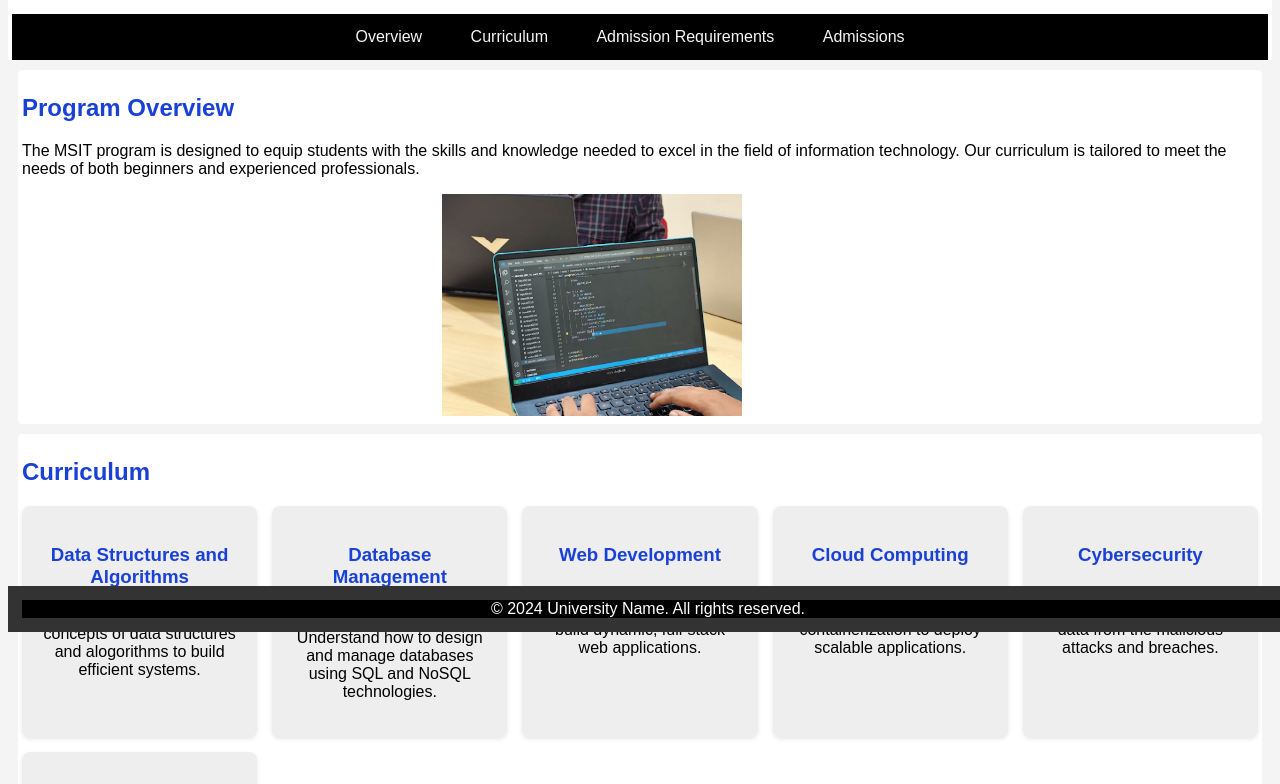
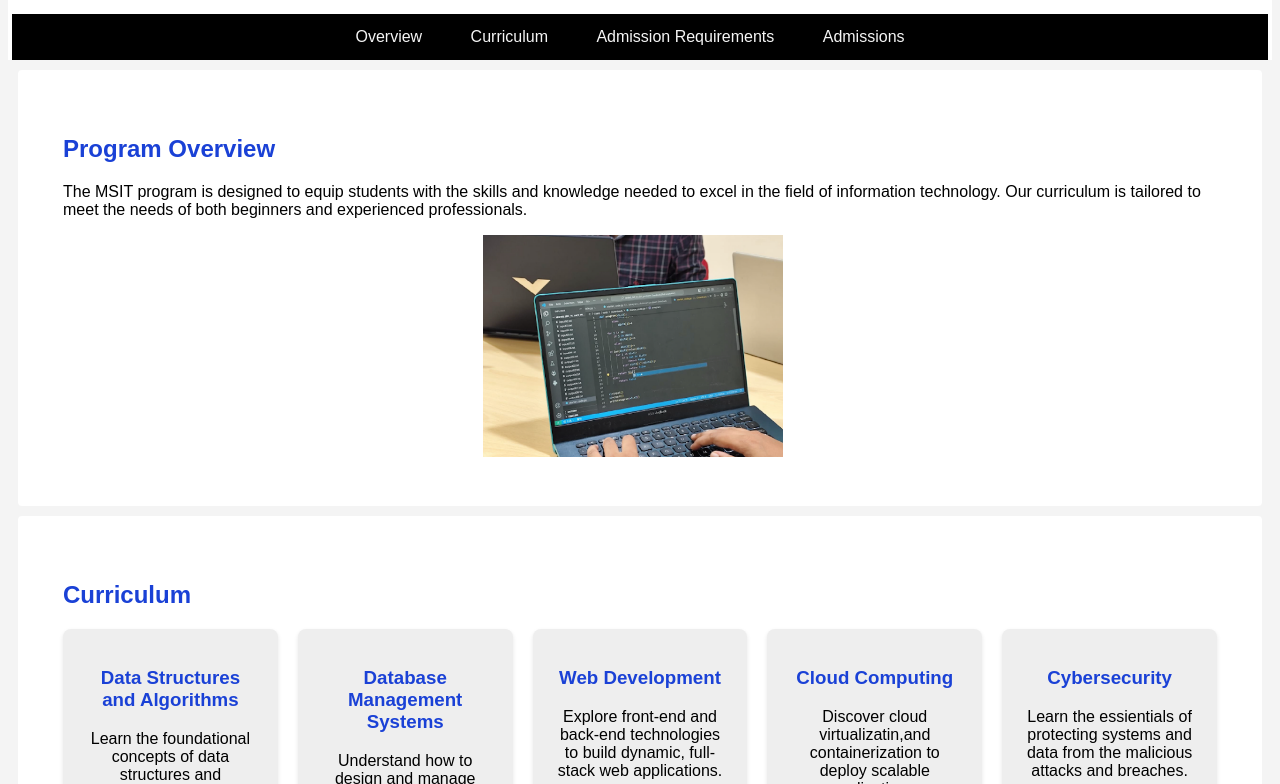
Before and after one commit to varun-msit/html_css, a plain HTML site: page DAY2/index.html in a window 1280 px wide. Shown: the part 168-952 px from the top of the page. Drawn offline with Linux system fonts and the light colour scheme.

```diff
--- a/DAY2/styles.css
+++ b/DAY2/styles.css
@@ -58,7 +58,7 @@ h2, h3 {
 
 section {
     background-color: white;
-    padding: 4px;
+    padding: 45px;
     border-radius: 4px;
     margin: 10px;
 }
@@ -71,7 +71,7 @@ ul li {
 .grid-container {
     display: grid;
     grid-template-columns: repeat(auto-fit, minmax(200px, 1fr));
-    gap: 15px;
+    gap: 20px;
     margin-top: 10px;
 }
 
@@ -81,15 +81,10 @@ ul li {
     text-align: center;
     border-radius: 8px;
     box-shadow: 0 2px 4px rgba(0, 0, 0, 0.1);
+    height: 190px;
 }
 
 /* Additional styling for footer */
 footer {
-    background-color: #333;
     color: white;
-    text-align: center;
-    padding: 10px;
-    position: fixed;
-    width: 100%;
-    bottom: 0;
 }
```
